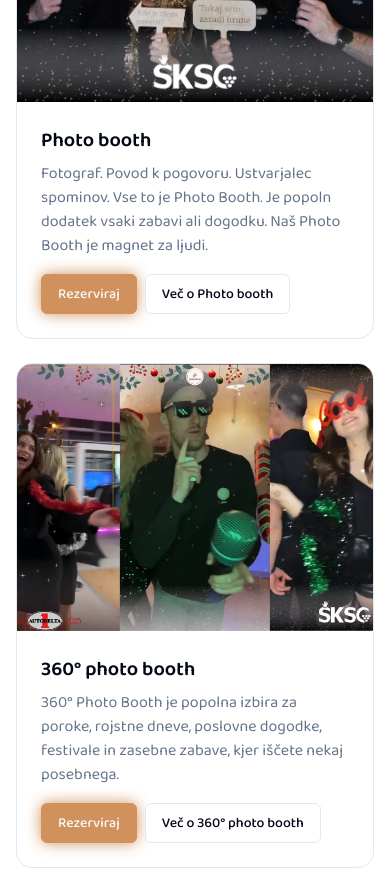
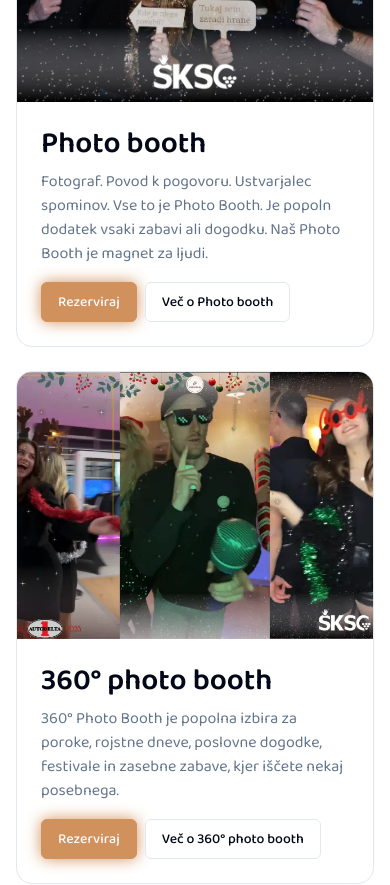
Before and after one commit to pmitja/Eventaj.si, a Next.js app: page / in a window 390 px wide. Shown: the part 960-1845 px from the top of the page. Built offline with nearby package versions, Linux system fonts and the light colour scheme.

Commit message:
Change font size of cards.

```diff
--- a/components/sections/photo-booth-options.tsx
+++ b/components/sections/photo-booth-options.tsx
@@ -68,9 +68,7 @@
               )}
             </div>
             <div className="flex flex-col gap-2 p-6 grow">
-              <h2 className="text-xl md:text-3xl font-semibold">
-                {option.title}
-              </h2>
+              <h2 className="text-3xl font-semibold">{option.title}</h2>
               <p className="text-muted-foreground mb-2 grow">
                 {option.description}
               </p>
```
